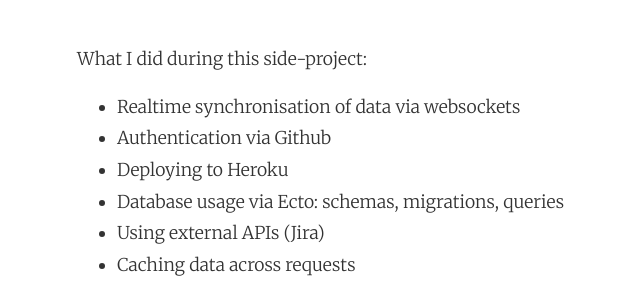
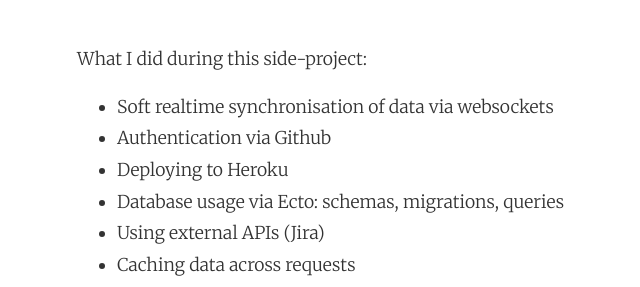
Before and after one commit to adri/adri.github.io, a Jekyll site: the page built from _posts/2017-12-13-learning-elixir-1-year-later.md, in a window 1280 px wide and 900 px high, scrolled down 2284 px, cut to the strip 164-451 px from the top of the window. Shown: the whole strip, without its empty margins (179-819 px from the left). Built offline with Jekyll 4.4.1, drawn with Linux system fonts in a browser that asks for light colours; nearby versions of some CDN libraries; comment, search, counter and statistics services are not loaded.

Commit message:
Autocommit from wiki

```diff
--- a/_posts/2017-12-13-learning-elixir-1-year-later.md
+++ b/_posts/2017-12-13-learning-elixir-1-year-later.md
@@ -48,7 +48,7 @@ The first side-project was about solving a problem I saw at work. I saw a need f
 
 What I did during this side-project:
 
- * Realtime synchronisation of data via websockets
+ * Soft realtime synchronisation of data via websockets
  * Authentication via Github
  * Deploying to Heroku
  * Database usage via Ecto: schemas, migrations, queries
```
